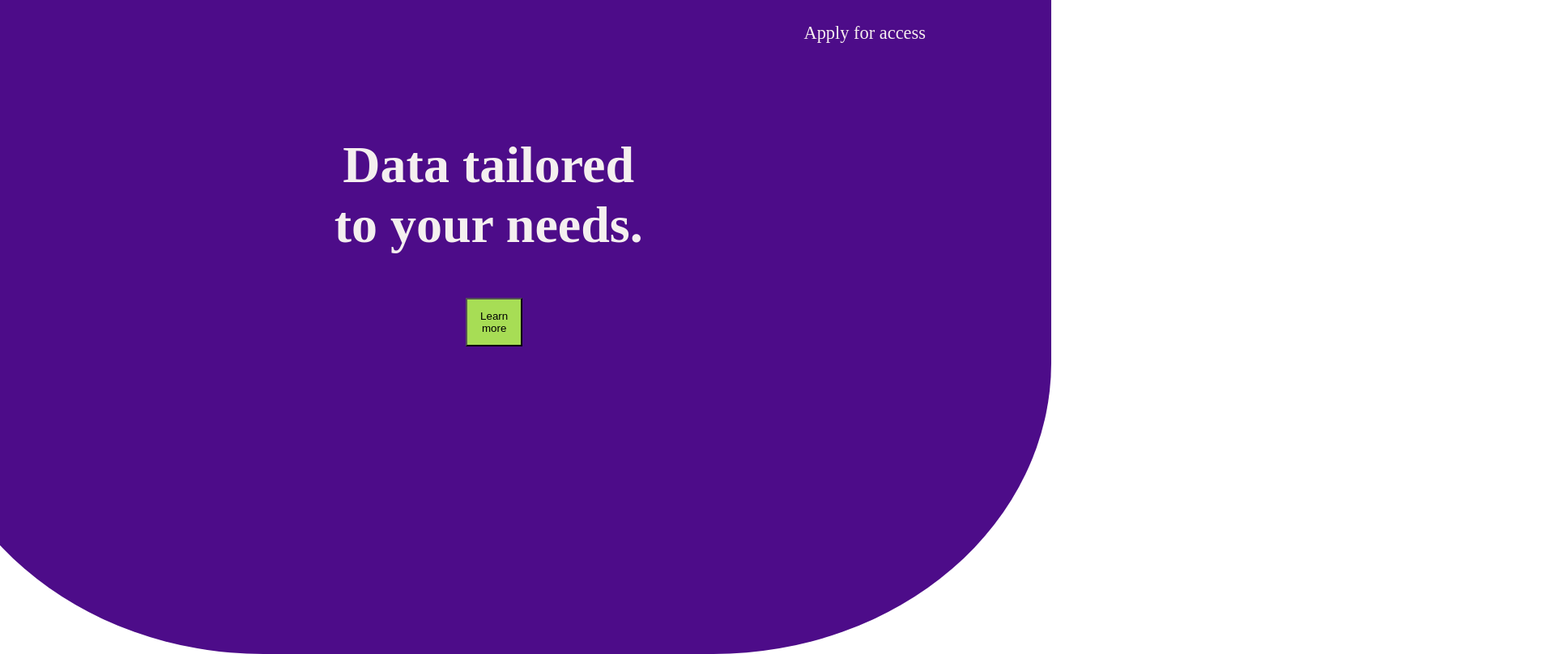
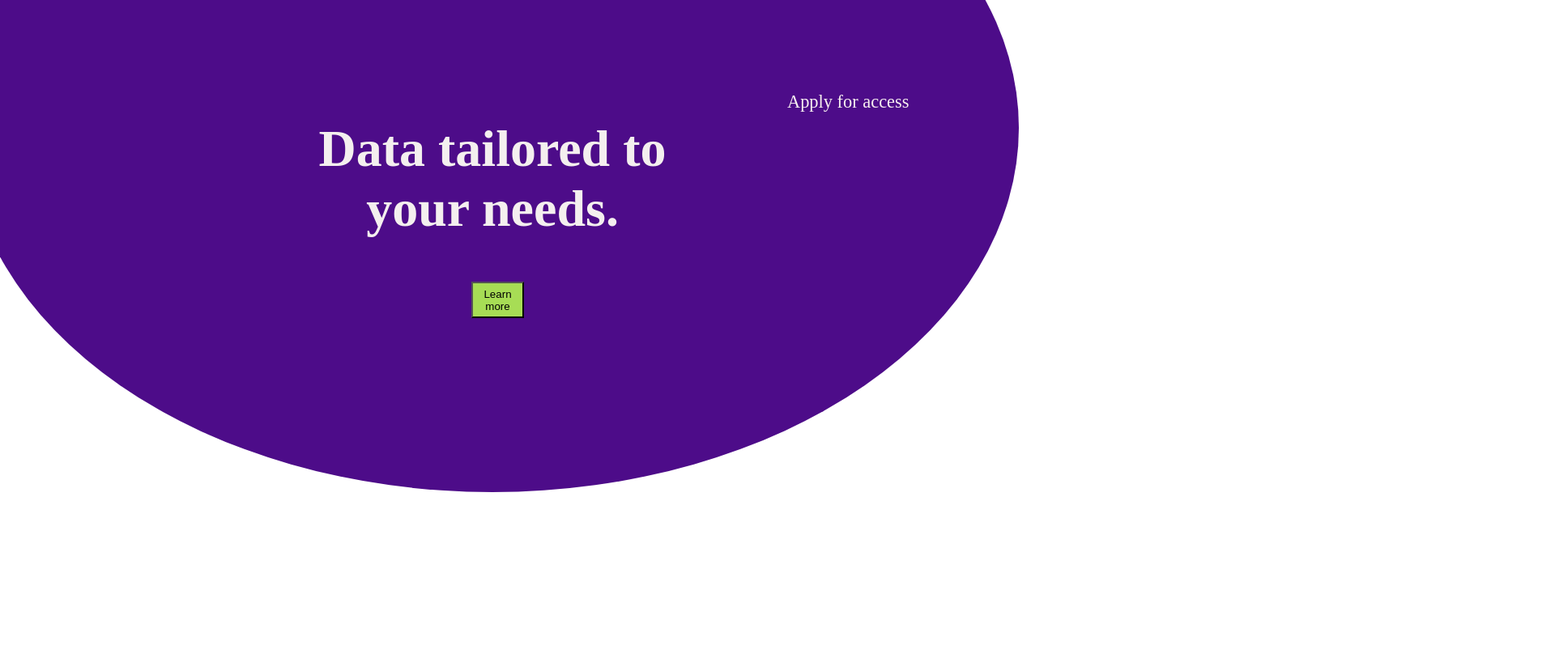
Before and after one commit to Tashatoon/workit-landing-page, a plain HTML site: page starter-code/index.html in a window 1280 px wide. Shown: the top 808 px of the page at 81% size, 1920 px wide, since content can reach past the window. Drawn offline with Linux system fonts and the light colour scheme.

Commit message:
background shift

```diff
--- a/starter-code/index.html
+++ b/starter-code/index.html
@@ -18,7 +18,7 @@
  Apply for access
   </nav>
 <h1>
-  Data tailored <br>to your needs.
+  Data tailored to<br> your needs.
 </h1>
   <button class="button">Learn more</button>
 </div>
--- a/starter-code/main.css
+++ b/starter-code/main.css
@@ -1,11 +1,14 @@
 .container {
-   height: 1200px;
-            width: 110%;
-            background-color: rgb(77, 12, 137);
-            border-radius: 30%;
-            position: relative;
-            top: -400px;
-            left: -100px;
+   height: 900px;
+  width:1300px;
+  background-color: rgb(77, 12, 137);
+  border-radius: 50%;
+  position: relative;
+  top: -300px;
+  left: -50px;
+  padding: 0%;
+  margin: auto 0;
+
 }
 
 .container nav {
@@ -13,7 +16,7 @@
   font-size: 1.4em;
   position: relative;
   left: 78%;
-  top: 35%;
+  top: 45%;
 }
 
 .container h1 {
```
